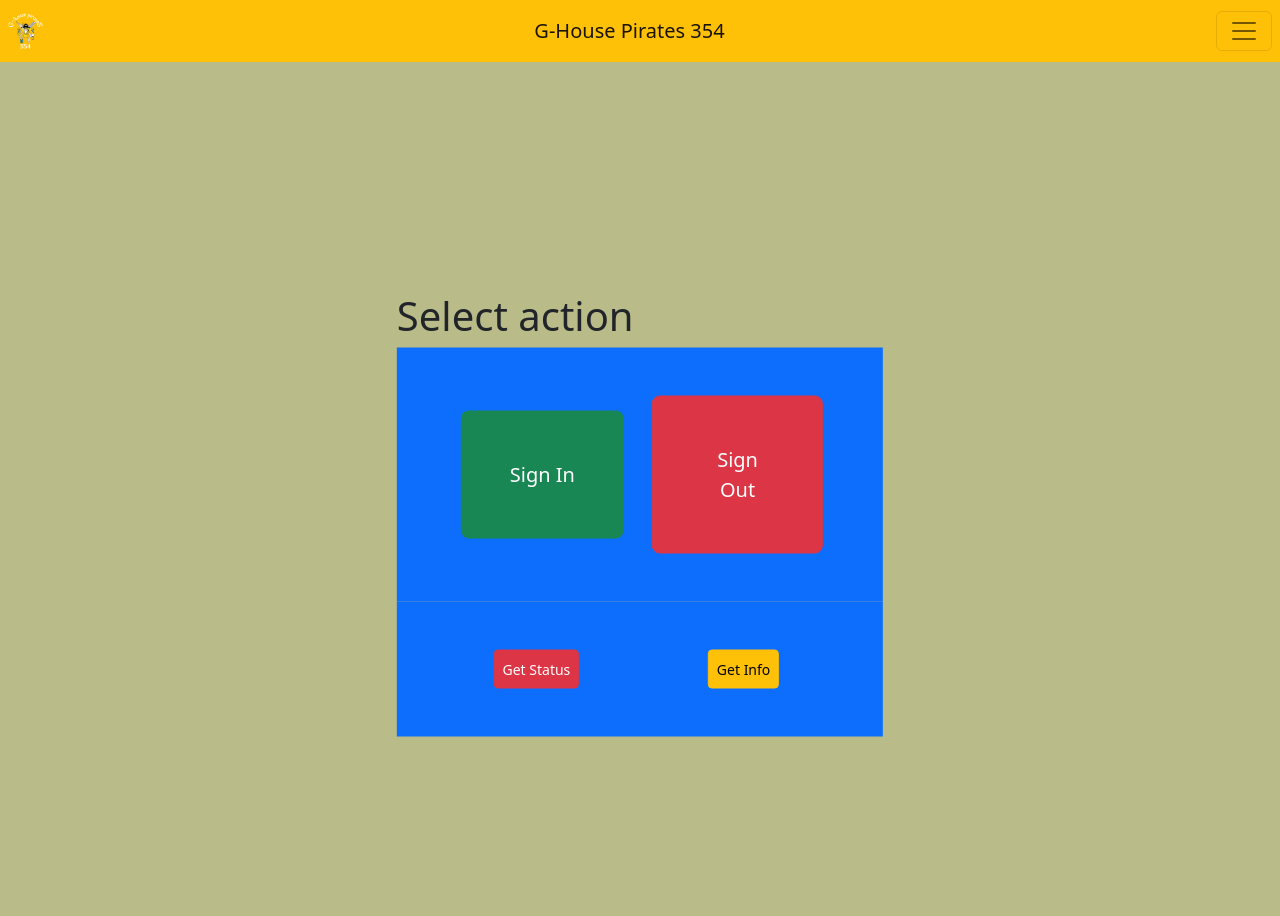
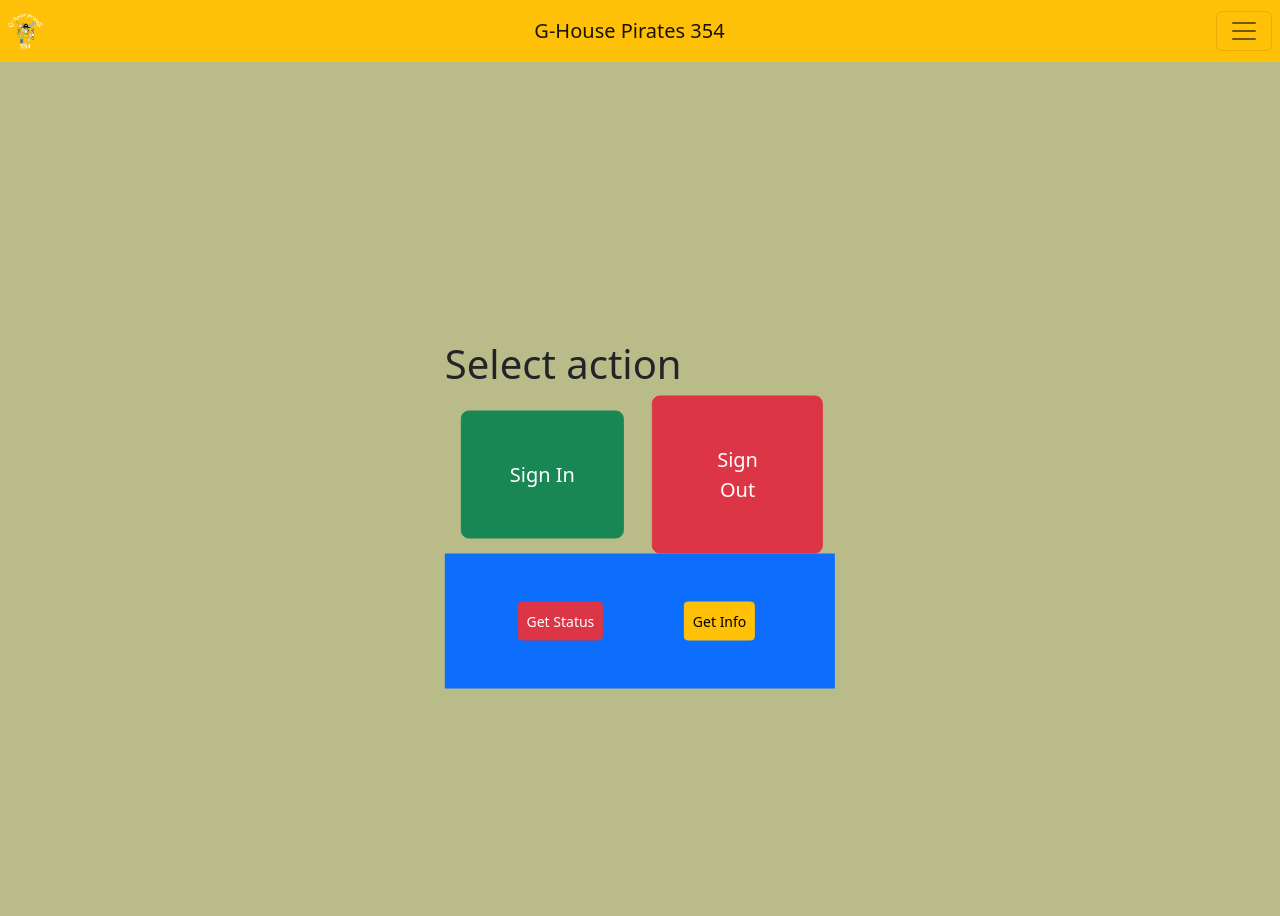
Before and after one commit to bhotw/354_attendance, a Flask app: page /home in a window 1280 px wide. Run offline with Flask 3, Linux system fonts and the light colour scheme.

Commit message:
new layout

```diff
--- a/templates/home.html
+++ b/templates/home.html
@@ -11,7 +11,6 @@
 
 
 		<h1> Select action </h1>
-        <div class="p-5 text-bg-primary text-center" >
 			<div class="container-fluid">
 
 				<div class="row align-items-center">
@@ -29,7 +28,6 @@
 
 
 			</div>
-		</div>
 	<div class="p-5 text-bg-primary text-center" >
 		<div class="row align-items-center">
 
```
